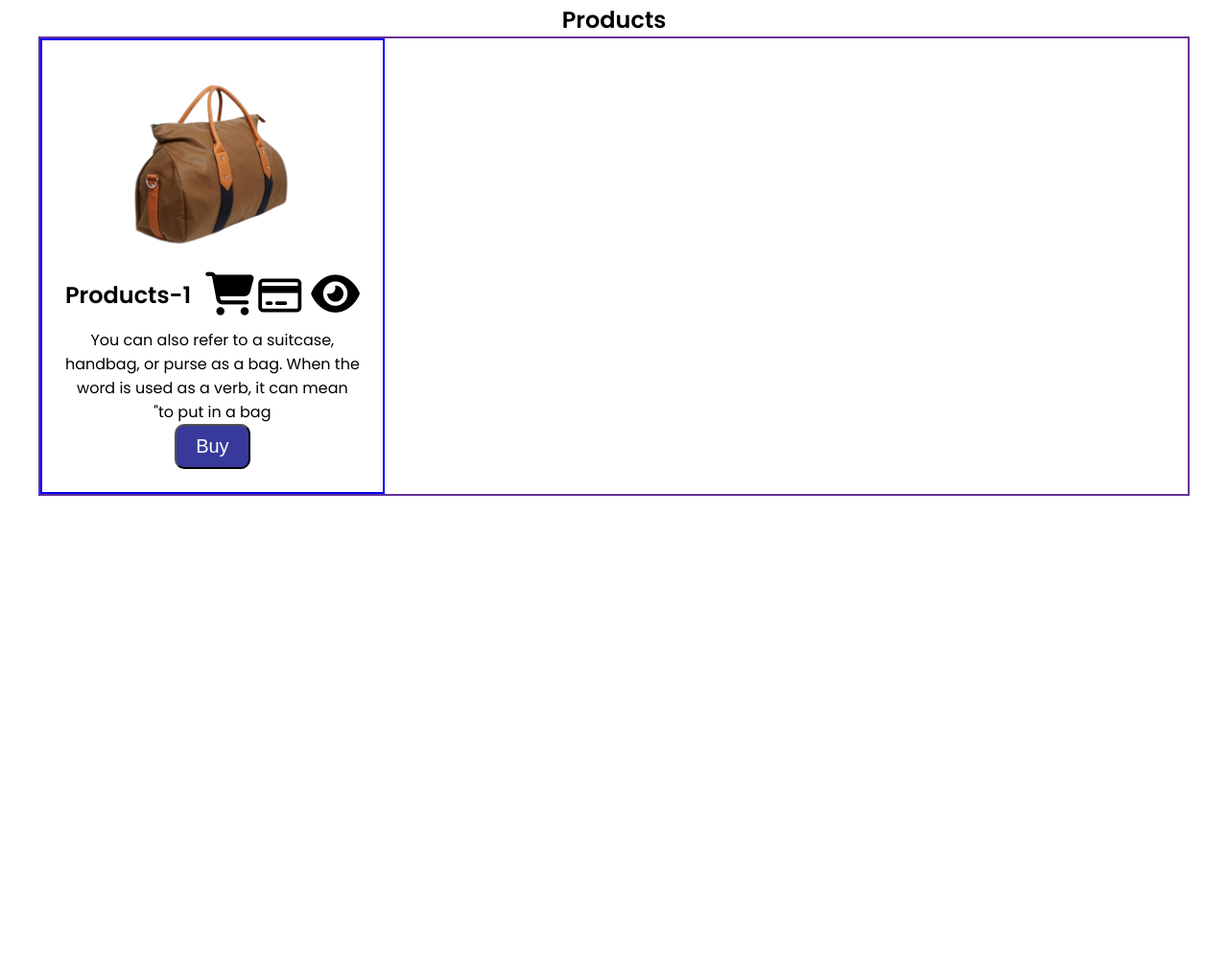
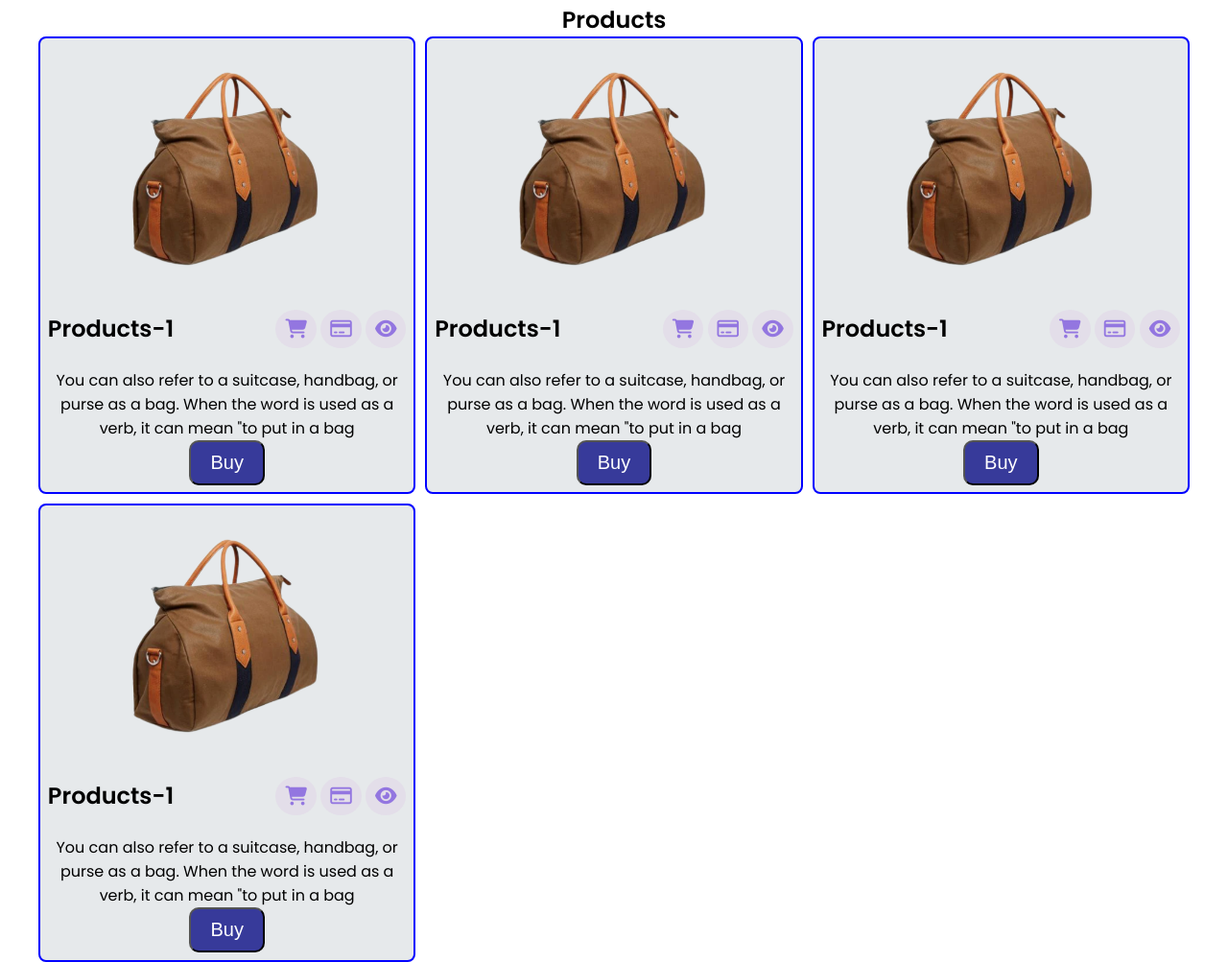
Before and after one commit to imonsheikh/responsive-awesome-shop, a plain HTML site: page index.html in a window 1280 px wide. Shown: the part 500-1503 px from the top of the page at 96% size. Before the commit the page ends 1017 px from the top, so only its background shows below. Drawn offline with Linux system fonts and the light colour scheme.

Commit message:
Card completed

```diff
--- a/index.html
+++ b/index.html
@@ -70,10 +70,51 @@
         <img src="./images/products/bag.png" alt="">
         <div class="heading_icons">
             <h2>Products-1</h2>
-            <div>
-                <span><i class="fa-solid fa-cart-shopping"></i></span>
-                <span<i style="font-size: 40px;"  class="fa-regular fa-credit-card"></i></span>
-                <span><i class="fa-solid fa-eye"></i></span>
+            <div class="card_icons">
+                <span><i class="fa-solid fa-cart-shopping icon"></i></span>
+                <span><i class="fa-regular fa-credit-card icon"></i></span>
+                <span><i class="fa-solid fa-eye icon"></i></span>
+            </div>
+        </div>
+        <p>You can also refer to a suitcase, handbag, or purse as a bag. When the word is used as a verb, it can mean "to put in a bag</p>
+        <button class="common_btn">Buy</button>
+      </div>
+
+      <div class="single_product">
+        <img src="./images/products/bag.png" alt="">
+        <div class="heading_icons">
+            <h2>Products-1</h2>
+            <div class="card_icons">
+                <span><i class="fa-solid fa-cart-shopping icon"></i></span>
+                <span><i class="fa-regular fa-credit-card icon"></i></span>
+                <span><i class="fa-solid fa-eye icon"></i></span>
+            </div>
+        </div>
+        <p>You can also refer to a suitcase, handbag, or purse as a bag. When the word is used as a verb, it can mean "to put in a bag</p>
+        <button class="common_btn">Buy</button>
+      </div>
+
+      <div class="single_product">
+        <img src="./images/products/bag.png" alt="">
+        <div class="heading_icons">
+            <h2>Products-1</h2>
+            <div class="card_icons">
+                <span><i class="fa-solid fa-cart-shopping icon"></i></span>
+                <span><i class="fa-regular fa-credit-card icon"></i></span>
+                <span><i class="fa-solid fa-eye icon"></i></span>
+            </div>
+        </div>
+        <p>You can also refer to a suitcase, handbag, or purse as a bag. When the word is used as a verb, it can mean "to put in a bag</p>
+        <button class="common_btn">Buy</button>
+      </div>
+      <div class="single_product">
+        <img src="./images/products/bag.png" alt="">
+        <div class="heading_icons">
+            <h2>Products-1</h2>
+            <div class="card_icons">
+                <span><i class="fa-solid fa-cart-shopping icon"></i></span>
+                <span><i class="fa-regular fa-credit-card icon"></i></span>
+                <span><i class="fa-solid fa-eye icon"></i></span>
             </div>
         </div>
         <p>You can also refer to a suitcase, handbag, or purse as a bag. When the word is used as a verb, it can mean "to put in a bag</p>
--- a/styles/responsive.css
+++ b/styles/responsive.css
@@ -1,3 +1,20 @@
+/* for tabs  */
+@media screen and (max-width: 772px) {
+
+
+    /* products  */
+    .grid_container{
+        min-width: 400px;
+        display: grid;
+        grid-template-columns: repeat(2, 1fr);
+        gap: 10px;
+
+      }
+    }
+
+
+
+/* for mobiles   */
 @media screen and (max-width: 676px) {
     .header_section{
       flex-direction: column;
@@ -22,4 +39,13 @@
         width: 100%;
         order: 1;
     }
+
+    /* products  */
+    .grid_container{
+        min-width: 400px;
+        display: grid;
+        grid-template-columns: repeat(1, 1fr);
+        gap: 10px;
+
+      }
     }
--- a/styles/style.css
+++ b/styles/style.css
@@ -144,14 +144,18 @@ body {
 }
 .grid_container{
   min-width: 400px;
-  border: 2px solid rebeccapurple;
+  display: grid;
+  grid-template-columns: repeat(3, 1fr);
+  gap: 10px;
 
 }
 .single_product{
   border: 2px solid blue;
-  width: 30%;
+  width: 100%;
   text-align: center;
   padding: 2%;
+  border-radius: 8px;
+  background-color: #e6e9eb;
 
 }
 .single_product img{
@@ -167,3 +171,15 @@ body {
   justify-content: space-between;
   align-items: center;
 }
+.icon{
+  font-size: 20px;
+  color: #9376E0;
+  background-color: #E3DEE9;
+  border-radius: 50%;
+  padding: 10px;
+  align-items: center;
+}
+.card_icons{
+  align-items: center;
+  margin-bottom: 4%;
+}
```
